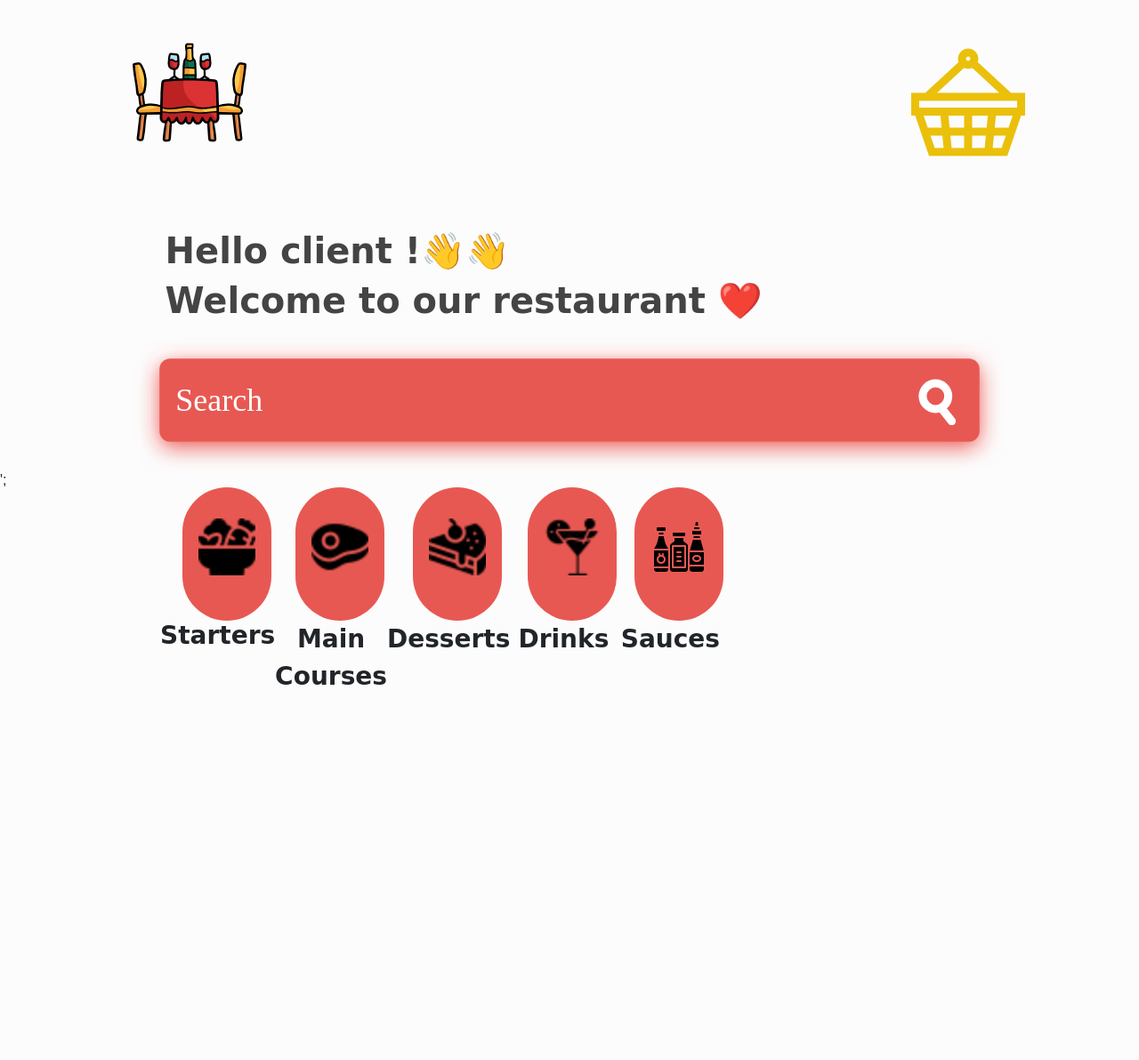
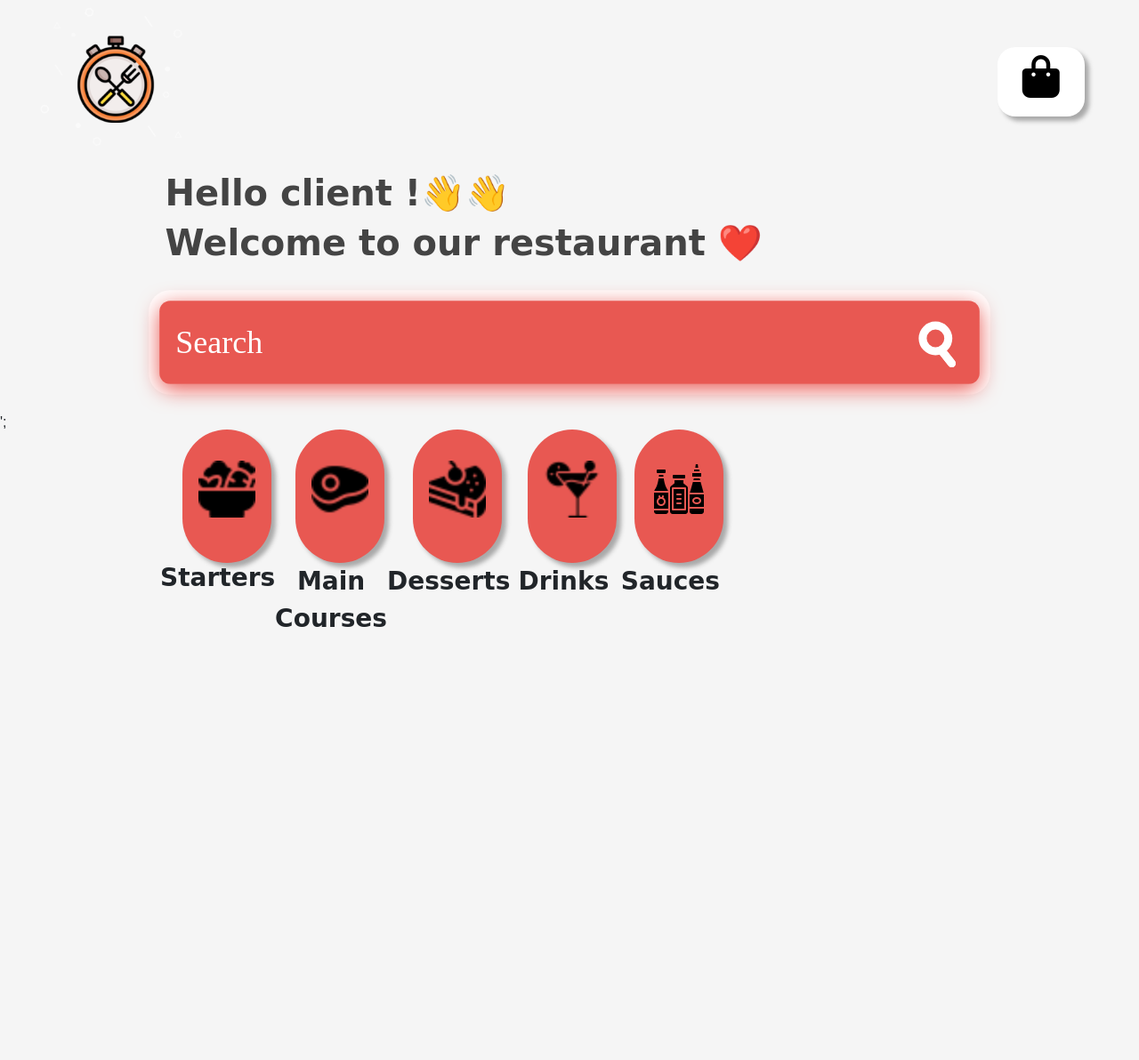
Before and after one commit to jessy70210/-Micro_Projet_Sujet0_SI-SecutiteDonnees, a PHP site: page /view/accueil/Menu.php?type=1 in a window 1280 px wide. Shown: the whole page at 89% size. After the commit the page ends 705 px from the top, so only its background shows below. Run offline with PHP 8.4, Linux system fonts and the light colour scheme; the template is opened without the code that fills it, so the values that code supplies are empty.

Commit message:
rectification des views

```diff
--- a/view/accueil/Menu.php
+++ b/view/accueil/Menu.php
@@ -27,7 +27,7 @@
 
     body {
         font-family: 'Noto Sans JP', sans-serif;
-        background-color: #fcfcfc;
+        background-color: whitesmoke;
 
     }
 
@@ -363,6 +363,7 @@
         text-align: center;
         border-radius: 60px;
         margin-left:20px;
+        box-shadow: 5px 5px 5px darkgray;
 
 
     }
@@ -447,21 +448,60 @@
         text-align: justify;
         margin-left: 14.5%;
     }
+    .box1{
+        margin-top: 30%;
+        background-color:white;
+        cursor: pointer;
+        display: inline-block;
+        height: 40%;
+        width: 55%;
+        align-items: center;
+        text-align: center;
+        border-radius: 20px;
+        padding-top: 5%;
+
+        box-shadow: 5px 5px 5px  darkgray;
+    }
+    a{
+        color:black;
+    }
+    .img-text{
+
+    }
+    .cart-icon{
+        margin-left: 10%;
+    }
+    .plat{
+        border-radius: 10%;
+        background-color:white;
+        border: 0px solid rgba(0,0,0,0);
+        box-shadow: 5px 5px 5px  darkgray;
+
+    }
+    .plat:hover{
+        box-shadow: 10px 10px 10px  darkgray;
+    }
+    .box img{
+        width: 200px;
+    }
+
 
 
 </style>
-<img src="./resources/../../resources/assets/img/panier2.png" style="width:10%;height:10%;align:right;position: relative;
-  float: right;margin-right:10%;margin-top:4%"  />
-<div class="col-sm-4">
-    <div class="item">
-        <a href="#">
-            <span class="" ><img src="../../resources/assets/img/restaurant.png"></span>
+<div class="col-md-12 container d-flex justify-content-between img-text">
+    <div class="col-md-2 " >
+        <div class="box">
+            <img src="../../resources/assets/img/logo.png">
 
-        </a>
+        </div>
     </div>
-
+    <div class="col-md-2">
+        <div class="box1 cart-icon">
+            <a href="../../Micro_Projet_Sujet0_SI-SecutiteDonnees/controller/routeur.php?controller=controllerCommande&action=afficherCommande"><i class="fas fa-shopping-bag fa-3x"></i></a>
+            <span class="translate-middle badge rounded-pill " id="qte"></span>
+        </div>
+    </div>
 </div>
-
 <div class="navbar-collapse collapse " id="collapsingNavbar">
     <ul class="navbar-nav ml-auto">
         <li class="nav-item">
@@ -536,7 +576,7 @@
     <?php
     foreach ($platsFiltres as $plat):
         echo '
-            <div style="border-radius: 10%;background-color:white;border: 0px solid rgba(0,0,0,0);">
+            <div class="plat">
                 <li>
                     <a href="../../Micro_Projet_Sujet0_SI-SecutiteDonnees/controller/routeur.php?controller=controllerPlatDetails&action=platChoisi&id='.$plat->getId().'&qte=&nb=0" class="card">
                         <logo src="'.$plat->getImagePlat().'" class="card__image" alt=""  />
@@ -632,7 +672,7 @@
                         deleteColor(i);
                 }
 
-                property.style.backgroundColor = "#f5faf6";
+                property.style.backgroundColor = "white";
                 propertyImg.src = "../../resources/assets/logo/saladColor.png";
                 break;
 
@@ -641,7 +681,7 @@
                     if(i!=2)
                         deleteColor(i);
                 }
-                property.style.backgroundColor = "#f5faf6";
+                property.style.backgroundColor = "white";
                 propertyImg.src = "../../resources/assets/logo/steakColor.png";
 
                 break;
@@ -652,7 +692,7 @@
                     if(i!=3)
                         deleteColor(i);
                 }
-                property.style.backgroundColor = "#f5faf6";
+                property.style.backgroundColor = "white";
                 propertyImg.src = "../../resources/assets/logo/cakeColor.png";
                 break;
             case 'drink':
@@ -660,7 +700,7 @@
                     if(i!=4)
                         deleteColor(i);
                 }
-                property.style.backgroundColor = "#f5faf6";
+                property.style.backgroundColor = "white";
                 propertyImg.src = "../../resources/assets/logo/cocktailColor.png";
                 break;
             case 'sauce':
@@ -668,7 +708,7 @@
                     if(i!=5)
                         deleteColor(i);
                 }
-                property.style.backgroundColor = "#f5faf6";
+                property.style.backgroundColor = "white";
                 propertyImg.src = "../../resources/assets/logo/sauceColor.png";
                 break;
         }
```
Also changed, not shown: view/accueil/Commande.php (+9 -17 lines), view/accueil/PlatDetails.php (+28 -25 lines), resources/assets/img/logo.png (added).
